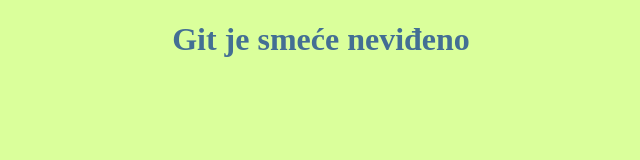
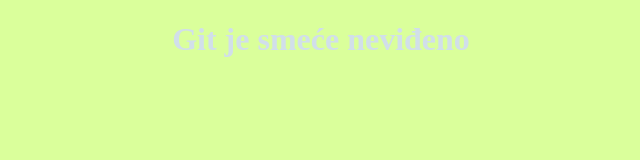
Before and after one commit to KennyBL89/git, a plain HTML site: page index.html in a window 1280 px wide. Shown: the whole page, without its empty margins (319-959 px from the left). Drawn offline with Linux system fonts and the light colour scheme.

Commit message:
font color to white

```diff
--- a/style.css
+++ b/style.css
@@ -1,5 +1,5 @@
 body {
   background: rgba(162, 255, 0, 0.393);
-  color: rgb(67, 111, 148);
+  color: rgb(209, 223, 234);
   text-align: center;
 }
```
